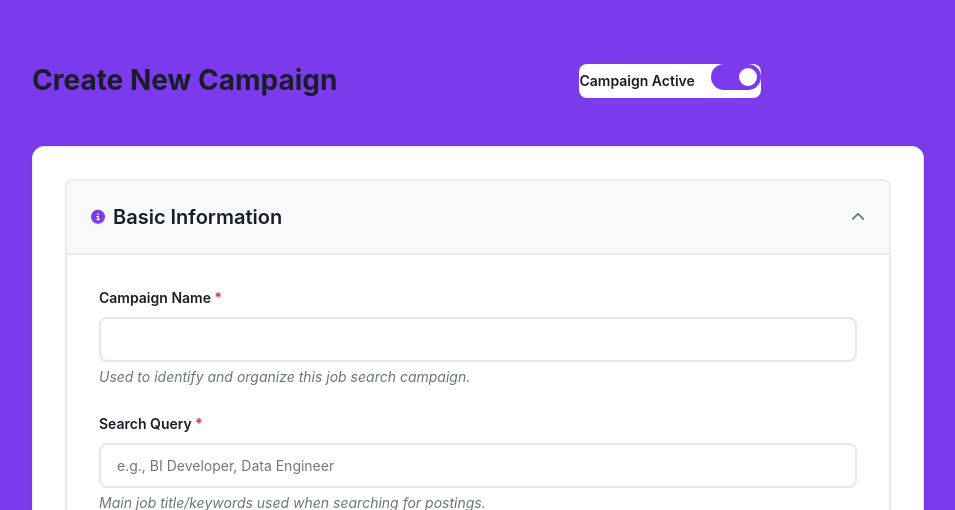
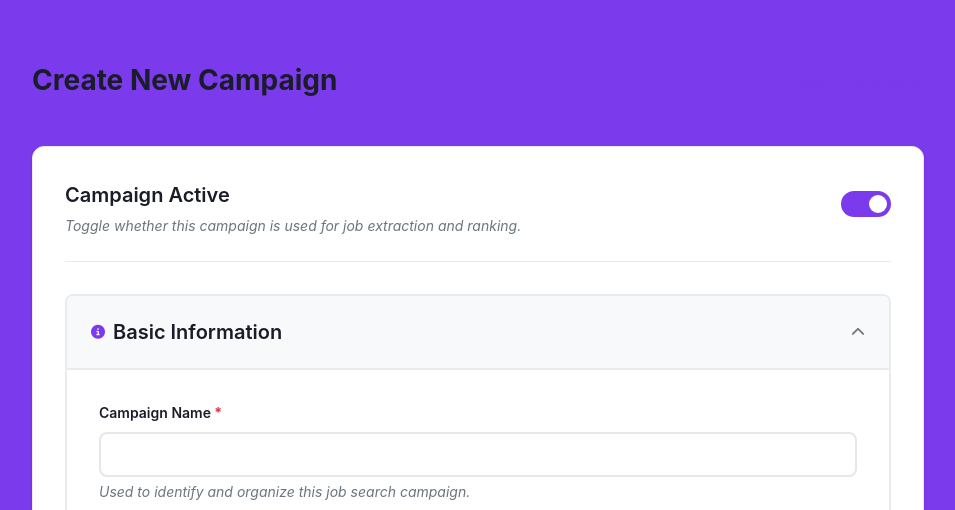
Before and after one commit to filmozolevskiy/job-etl-project, a Python web app: template campaign_ui/templates/create_campaign.html in a window 1280 px wide. Shown: the top 510 px of the page, without its empty margins (292-1247 px from the left). Run offline with Jinja, Linux system fonts and the light colour scheme; the template is opened without the code that fills it, so the values that code supplies are empty.

Commit message:
UI: Move campaign active toggle inside card at the top (JOB-17)
Co-authored-by: Cursor <cursoragent@cursor.com>

```diff
--- a/campaign_ui/templates/create_campaign.html
+++ b/campaign_ui/templates/create_campaign.html
@@ -7,20 +7,25 @@
 <div class="page-header">
     <h1>Create New Campaign</h1>
     <div class="header-actions">
-        <div class="toggle-container" style="margin-bottom: 0; border: none; padding: 0;">
-            <span class="toggle-label">Campaign Active</span>
-            <label class="toggle-switch">
-                <input type="checkbox" name="is_active" form="createCampaignForm" {% if form_data and form_data.is_active or not form_data %}checked{% endif %}>
-                <span class="toggle-slider"></span>
-            </label>
-        </div>
         <a href="{{ url_for('index') }}" class="back-link">← Back to Campaigns</a>
     </div>
 </div>
 
 <div class="card">
+    <form id="createCampaignForm" method="POST" action="{{ url_for('create_campaign') }}">
+        <div class="form-group" style="margin-bottom: var(--spacing-xl); padding-bottom: var(--spacing-lg); border-bottom: 1px solid var(--color-border);">
+            <div class="toggle-container" style="margin-bottom: 0; border: none; padding: 0; width: 100%; justify-content: space-between;">
+                <div style="display: flex; flex-direction: column; gap: 4px;">
+                    <span class="toggle-label" style="font-size: var(--font-size-lg);">Campaign Active</span>
+                    <small class="form-hint" style="margin-top: 0;">Toggle whether this campaign is used for job extraction and ranking.</small>
+                </div>
+                <label class="toggle-switch">
+                    <input type="checkbox" name="is_active" form="createCampaignForm" {% if form_data and form_data.is_active or not form_data %}checked{% endif %}>
+                    <span class="toggle-slider"></span>
+                </label>
+            </div>
+        </div>
 
-    <form id="createCampaignForm" method="POST" action="{{ url_for('create_campaign') }}">
         <!-- Basic Information Section -->
         <div class="form-section">
             <div class="form-section-header" onclick="toggleSection(this)" aria-expanded="true">
```
Also changed, not shown: campaign_ui/templates/edit_campaign.html (+13 -8 lines).
